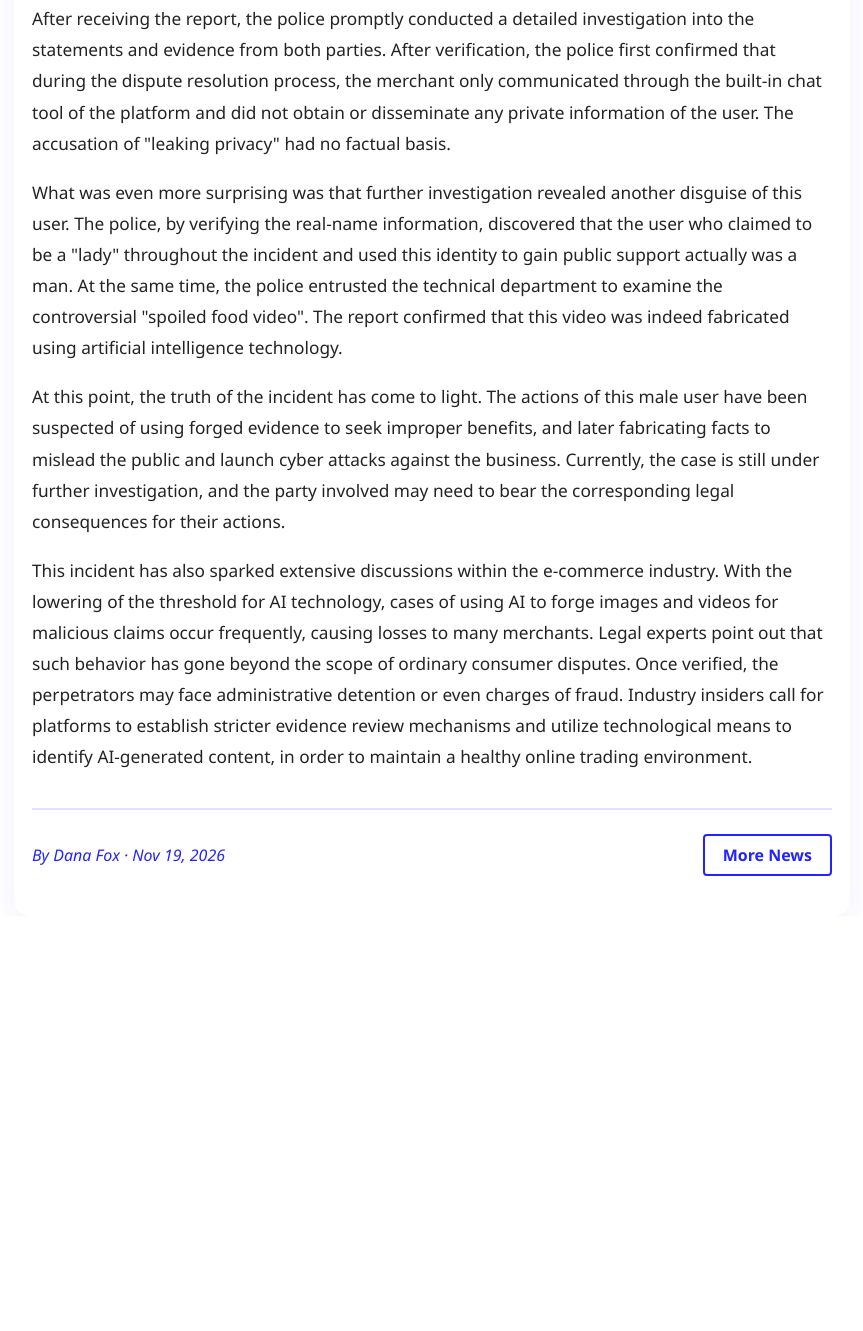
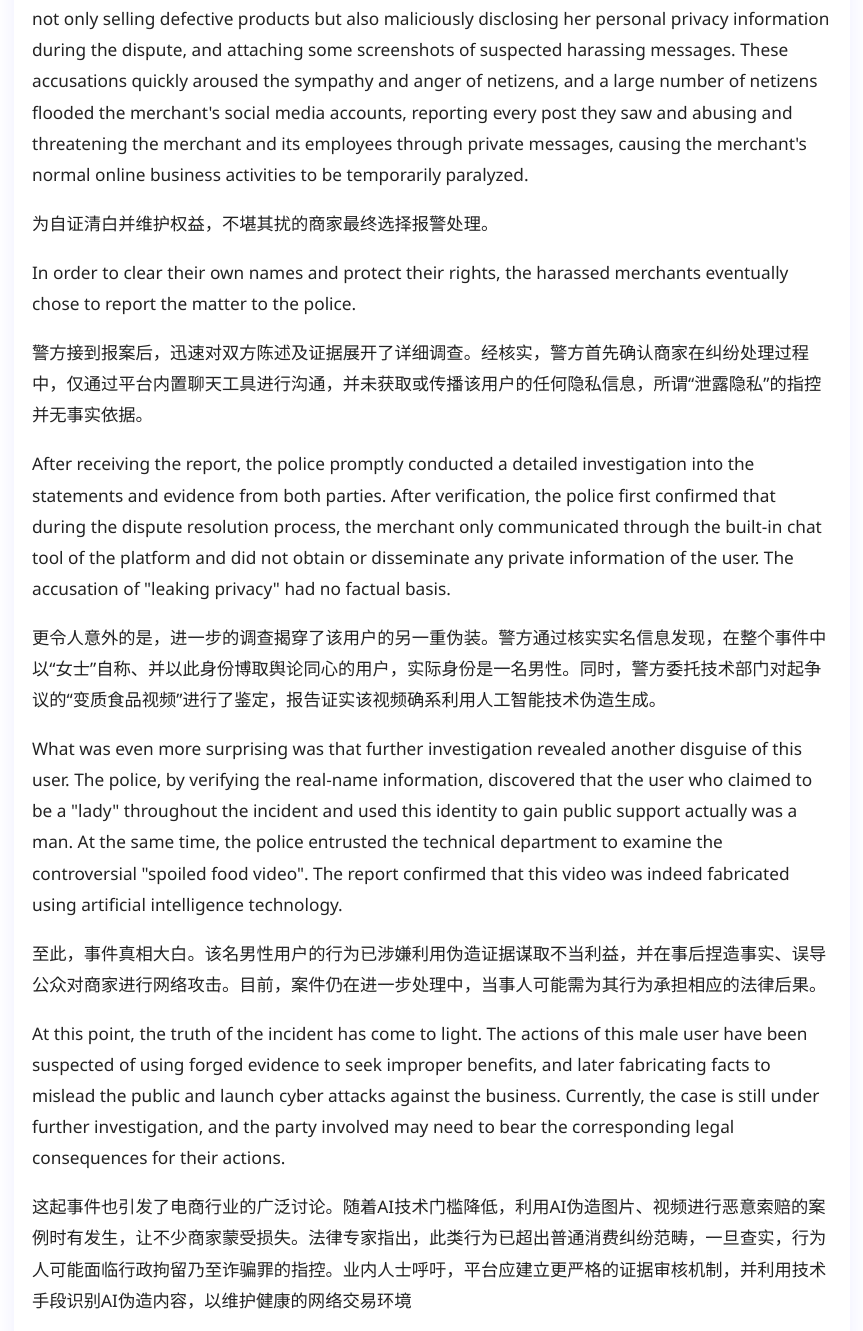
Before and after one commit to Fuky0514/Fuky0514.github.io, a plain HTML site: page news5.html in a window 1280 px wide. Shown: the part 1388-2719 px from the top of the page, without its empty margins (208-1071 px from the left). Before the commit the page ends 2304 px from the top, so only its background shows below. Drawn offline with Linux system fonts and the light colour scheme.

Commit message:
Add files via upload

```diff
--- a/news5.html
+++ b/news5.html
@@ -158,12 +158,19 @@
         </div>
 
         <div class="news-content">
+            <p>近日，一桩因“仅退款”纠纷引发的网络风波在警方介入后迎来反转。一名用户以食品变质为由，通过电商平台的“仅退款”功能向商家索赔，并在被要求举证时，提交了一段显示商品存在问题的视频。然而，商家在审核视频时发现了多处不合理之处——视频中物体的移动轨迹生硬，光影效果也存在明显的拼接痕迹。基于对AI造假手段的警惕，商家质疑视频真实性并拒绝了退款请求。</p>
             <p>Recently, a online controversy caused by a dispute over "only refund" has undergone a reversal after the intervention of the police. A user, citing the spoilage of the food, claimed compensation from the merchant through the "only refund" function of the e-commerce platform. When asked to provide evidence, the user submitted a video showing the problem with the product. However, when the merchant reviewed the video, they discovered several unreasonable aspects - the movement trajectory of the objects in the video was stiff, and there were obvious signs of splicing in the lighting effect. Due to their vigilance against AI manipulation techniques, the merchant questioned the authenticity of the video and refused the refund request. </p>
+            <p>退款请求被拒后，事件并未平息。该用户以女性身份在多个社交平台持续发声，指控商家不仅售卖问题商品，还在纠纷中恶意泄露了其个人隐私信息，并附上了部分疑似被骚扰的短信截图。这些指控迅速点燃了网友的同情与愤怒，大量网民涌入商家的社交账号，对其发布的每一篇帖文进行举报，并通过私信对商家及其员工进行辱骂与人身威胁，导致商家正常的网络经营活动一度瘫痪。</p>
             <p>After the refund request was rejected, the situation did not calm down. The user, identified as a woman, continued to voice her concerns on multiple social platforms, accusing the merchant of not only selling defective products but also maliciously disclosing her personal privacy information during the dispute, and attaching some screenshots of suspected harassing messages. These accusations quickly aroused the sympathy and anger of netizens, and a large number of netizens flooded the merchant's social media accounts, reporting every post they saw and abusing and threatening the merchant and its employees through private messages, causing the merchant's normal online business activities to be temporarily paralyzed. </p>
+            <p>为自证清白并维护权益，不堪其扰的商家最终选择报警处理。</p>
             <p>In order to clear their own names and protect their rights, the harassed merchants eventually chose to report the matter to the police. </p>
+            <p>警方接到报案后，迅速对双方陈述及证据展开了详细调查。经核实，警方首先确认商家在纠纷处理过程中，仅通过平台内置聊天工具进行沟通，并未获取或传播该用户的任何隐私信息，所谓“泄露隐私”的指控并无事实依据。</p>
             <p>After receiving the report, the police promptly conducted a detailed investigation into the statements and evidence from both parties. After verification, the police first confirmed that during the dispute resolution process, the merchant only communicated through the built-in chat tool of the platform and did not obtain or disseminate any private information of the user. The accusation of "leaking privacy" had no factual basis.</p>
+            <p>更令人意外的是，进一步的调查揭穿了该用户的另一重伪装。警方通过核实实名信息发现，在整个事件中以“女士”自称、并以此身份博取舆论同心的用户，实际身份是一名男性。同时，警方委托技术部门对起争议的“变质食品视频”进行了鉴定，报告证实该视频确系利用人工智能技术伪造生成。</p>
             <p>What was even more surprising was that further investigation revealed another disguise of this user. The police, by verifying the real-name information, discovered that the user who claimed to be a "lady" throughout the incident and used this identity to gain public support actually was a man. At the same time, the police entrusted the technical department to examine the controversial "spoiled food video". The report confirmed that this video was indeed fabricated using artificial intelligence technology. </p>
+            <p>至此，事件真相大白。该名男性用户的行为已涉嫌利用伪造证据谋取不当利益，并在事后捏造事实、误导公众对商家进行网络攻击。目前，案件仍在进一步处理中，当事人可能需为其行为承担相应的法律后果。</p>
             <p>At this point, the truth of the incident has come to light. The actions of this male user have been suspected of using forged evidence to seek improper benefits, and later fabricating facts to mislead the public and launch cyber attacks against the business. Currently, the case is still under further investigation, and the party involved may need to bear the corresponding legal consequences for their actions. </p>
+            <p>这起事件也引发了电商行业的广泛讨论。随着AI技术门槛降低，利用AI伪造图片、视频进行恶意索赔的案例时有发生，让不少商家蒙受损失。法律专家指出，此类行为已超出普通消费纠纷范畴，一旦查实，行为人可能面临行政拘留乃至诈骗罪的指控。业内人士呼吁，平台应建立更严格的证据审核机制，并利用技术手段识别AI伪造内容，以维护健康的网络交易环境</p>
             <p>This incident has also sparked extensive discussions within the e-commerce industry. With the lowering of the threshold for AI technology, cases of using AI to forge images and videos for malicious claims occur frequently, causing losses to many merchants. Legal experts point out that such behavior has gone beyond the scope of ordinary consumer disputes. Once verified, the perpetrators may face administrative detention or even charges of fraud. Industry insiders call for platforms to establish stricter evidence review mechanisms and utilize technological means to identify AI-generated content, in order to maintain a healthy online trading environment.</p>
         </div>
         <div class="news-footer">
```
